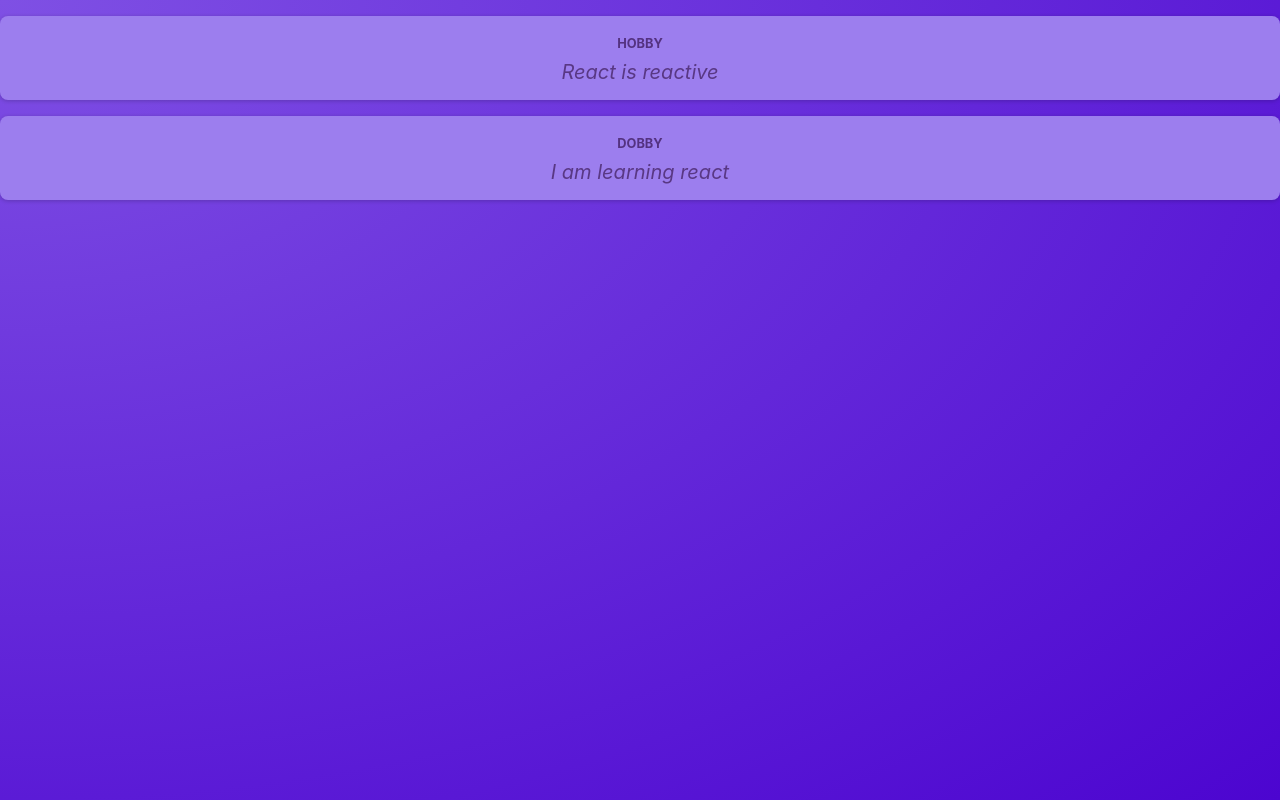
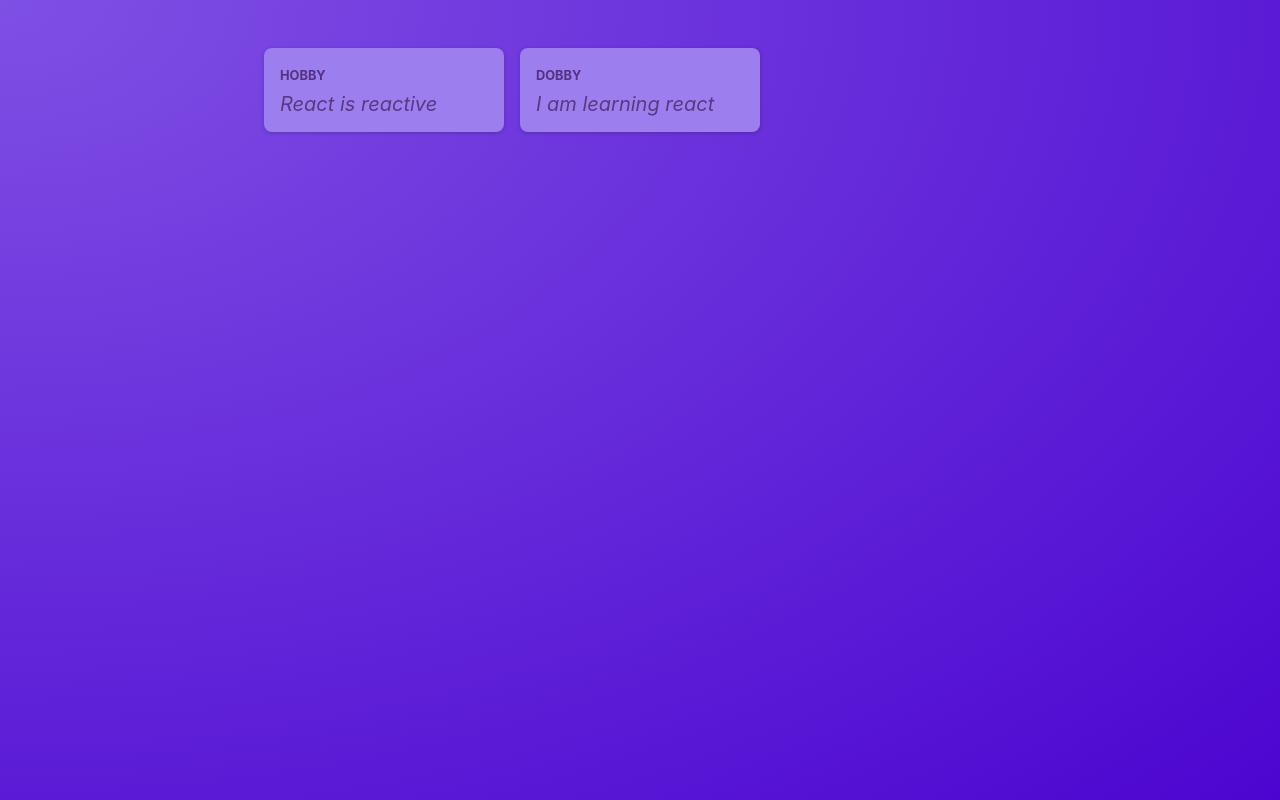
Before and after one commit to Paz777/react-message-post-app, a React (Vite) app: page / in a window 1280 px wide. Built offline with nearby package versions, Linux system fonts and the light colour scheme; the HTML template or start-up script is replaced by a standard one.

Commit message:
Adding new component postslist

```diff
--- a/src/App.jsx
+++ b/src/App.jsx
@@ -1,10 +1,9 @@
-import Post from './components/Post';
+import PostsList from './components/PostsList'
 
 function App() {
   return <main>
-    <Post author="Hobby" body="React is reactive" />
-    <Post author="Dobby" body="I am learning react" />
+    <PostsList />
   </main>
-};
+}
 
 export default App;
--- a/src/components/Post.jsx
+++ b/src/components/Post.jsx
@@ -1,11 +1,10 @@
 import classes from './Post.module.css'
 
-
 function Post(props) {
-    return <div className={classes.post}>
+    return <li className={classes.post}>
         <p className={classes.author}>{props.author}</p>
         <p className={classes.text}>{props.body}</p>
-    </div>
+    </li>
 }
 
 export default Post;
--- /dev/null
+++ b/src/components/PostsList.jsx
@@ -0,0 +1,11 @@
+import Post from './Post';
+import classes from './PostsList.module.css'
+
+function PostsList() {
+    return <ul className={classes.posts}>
+        <Post author="Hobby" body="React is reactive" />
+        <Post author="Dobby" body="I am learning react" />
+    </ul>
+}
+
+export default PostsList;
--- /dev/null
+++ b/src/components/PostsList.module.css
@@ -0,0 +1,10 @@
+.posts {
+    list-style: none;
+    max-width: 50rem;
+    margin: 1rem auto;
+    padding: 1rem 0;
+    display: grid;
+    gap: 1rem;
+    grid-template-columns: repeat(3, 30%);
+    justify-content: center;
+}
--- a/src/index.css
+++ b/src/index.css
@@ -18,6 +18,5 @@
 
 body {
   margin: 0;
-  text-align: center;
   color: #e6ddf9;
 }
```
